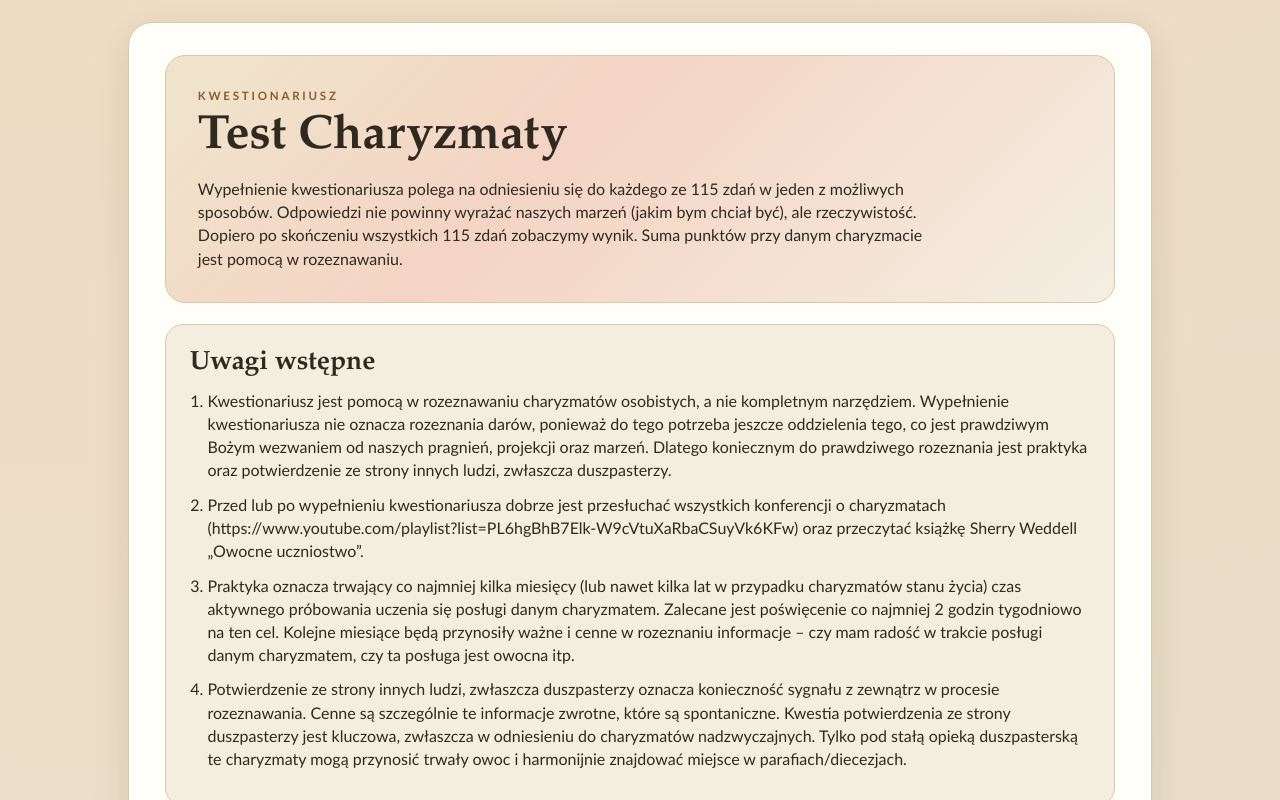
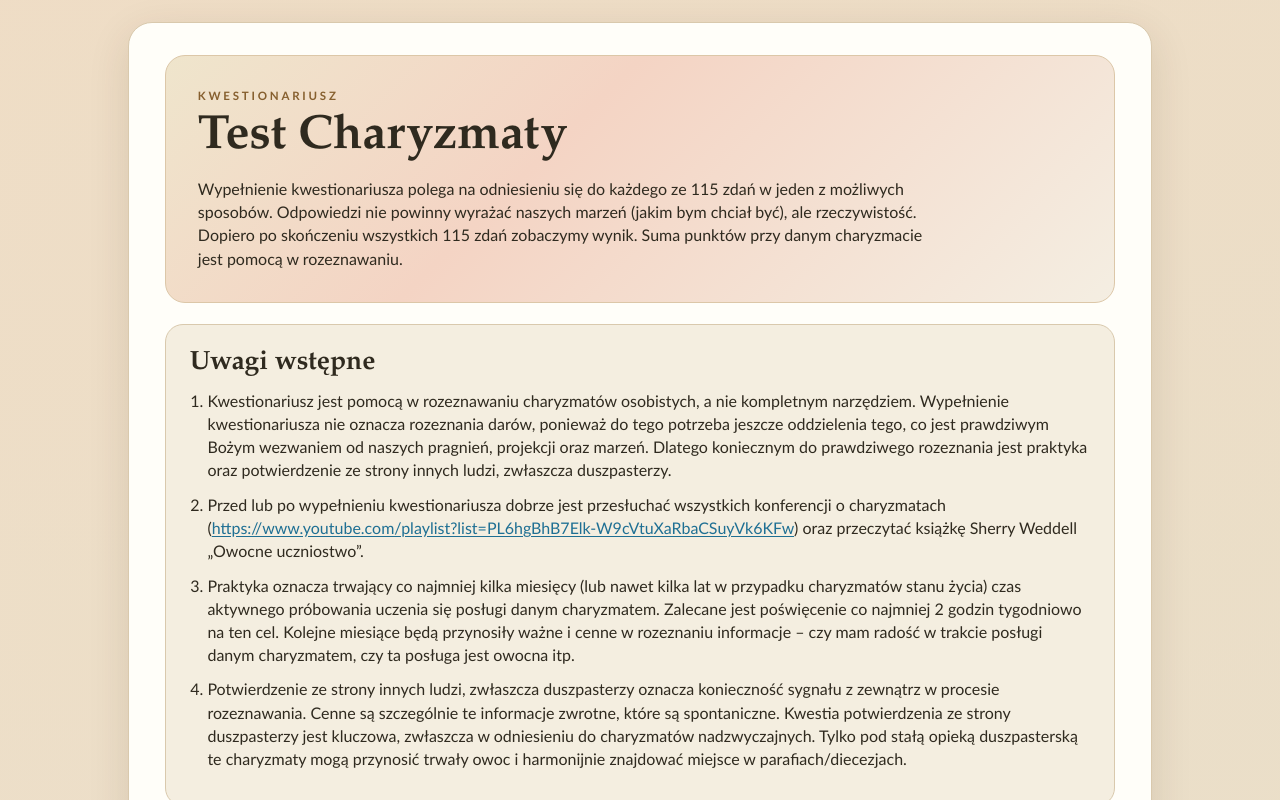
Before and after one commit to adam-zielonka/test-charyzmaty, a React (Vite) app: page / in a window 1280 px wide. Shown: the top 800 px of the page. Built offline with nearby package versions, Linux system fonts and the light colour scheme.

Commit message:
Add rendering for intro notes with clickable links in App component

```diff
--- a/src/App.css
+++ b/src/App.css
@@ -45,6 +45,17 @@
 
 .notes li {
   margin: 0.7rem 0;
+}
+
+.note-link {
+  color: #1e6f93;
+  text-decoration: underline;
+  text-underline-offset: 2px;
+}
+
+.note-link:hover,
+.note-link:focus-visible {
+  color: #15536e;
 }
 
 .scale ul {
--- a/src/App.tsx
+++ b/src/App.tsx
@@ -3,6 +3,35 @@ import { answerScale, charismVideoLinks, charisms, instructionText, introNotes,
 import './App.css'
 
 function App() {
+  const urlPattern = /https?:\/\/[^\s)]+/g
+
+  const renderIntroNote = (note: string) => {
+    const normalizedNote = note.replace(/^\d+\.\s*/, '')
+    const noteParts = normalizedNote.split(urlPattern)
+    const noteUrls = normalizedNote.match(urlPattern) ?? []
+
+    return noteParts.flatMap((part, index) => {
+      const url = noteUrls[index]
+
+      if (!url) {
+        return [part]
+      }
+
+      return [
+        part,
+        <a
+          key={`${url}-${index}`}
+          className="note-link"
+          href={url}
+          target="_blank"
+          rel="noopener noreferrer"
+        >
+          {url}
+        </a>,
+      ]
+    })
+  }
+
   const [answers, setAnswers] = useState<(number | null)[]>(
     () => new Array(questions.length).fill(null),
   )
@@ -65,7 +94,7 @@ function App() {
         <h2>Uwagi wstępne</h2>
         <ol>
           {introNotes.map((note) => (
-            <li key={note}>{note.replace(/^\d+\.\s*/, '')}</li>
+            <li key={note}>{renderIntroNote(note)}</li>
           ))}
         </ol>
       </section>
```
